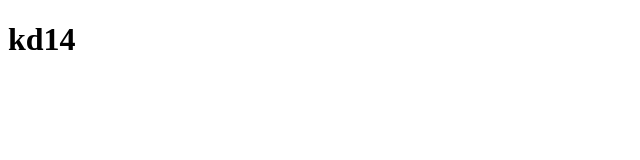
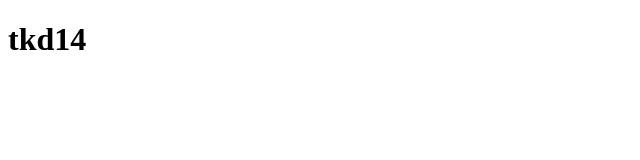
Before and after one commit to Tall-Kien/tkd14, a plain HTML site: page index.html in a window 1280 px wide. Shown: the full height of the page, 0-640 px from the left. Drawn offline with Linux system fonts and the light colour scheme.

Commit message:
Add files via upload

```diff
--- a/index.html
+++ b/index.html
@@ -5,7 +5,7 @@
 </head>
 <body>
 
-<h1>kd14</h1>
+<h1>tkd14</h1>
 
 
 </body>
```
